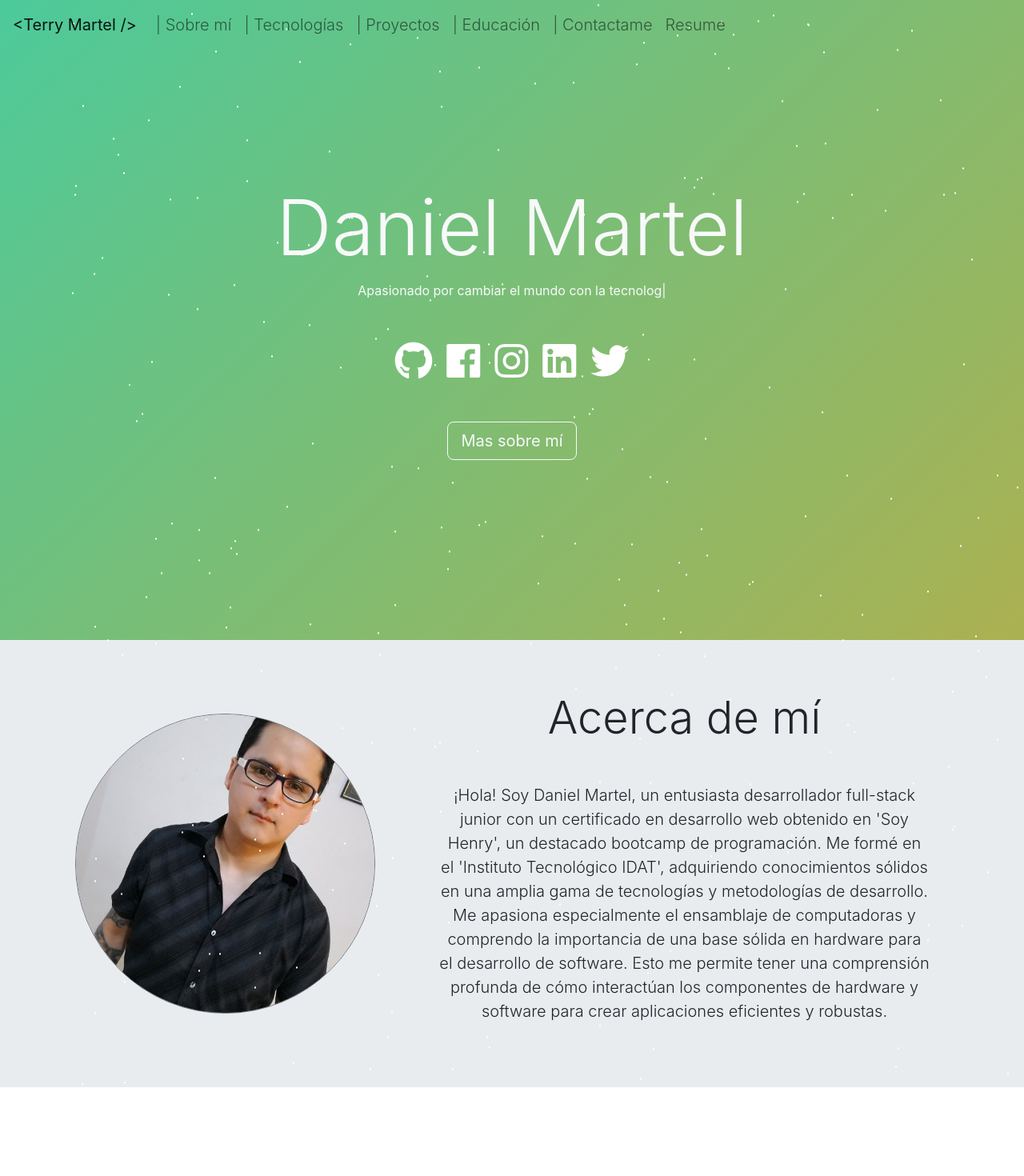
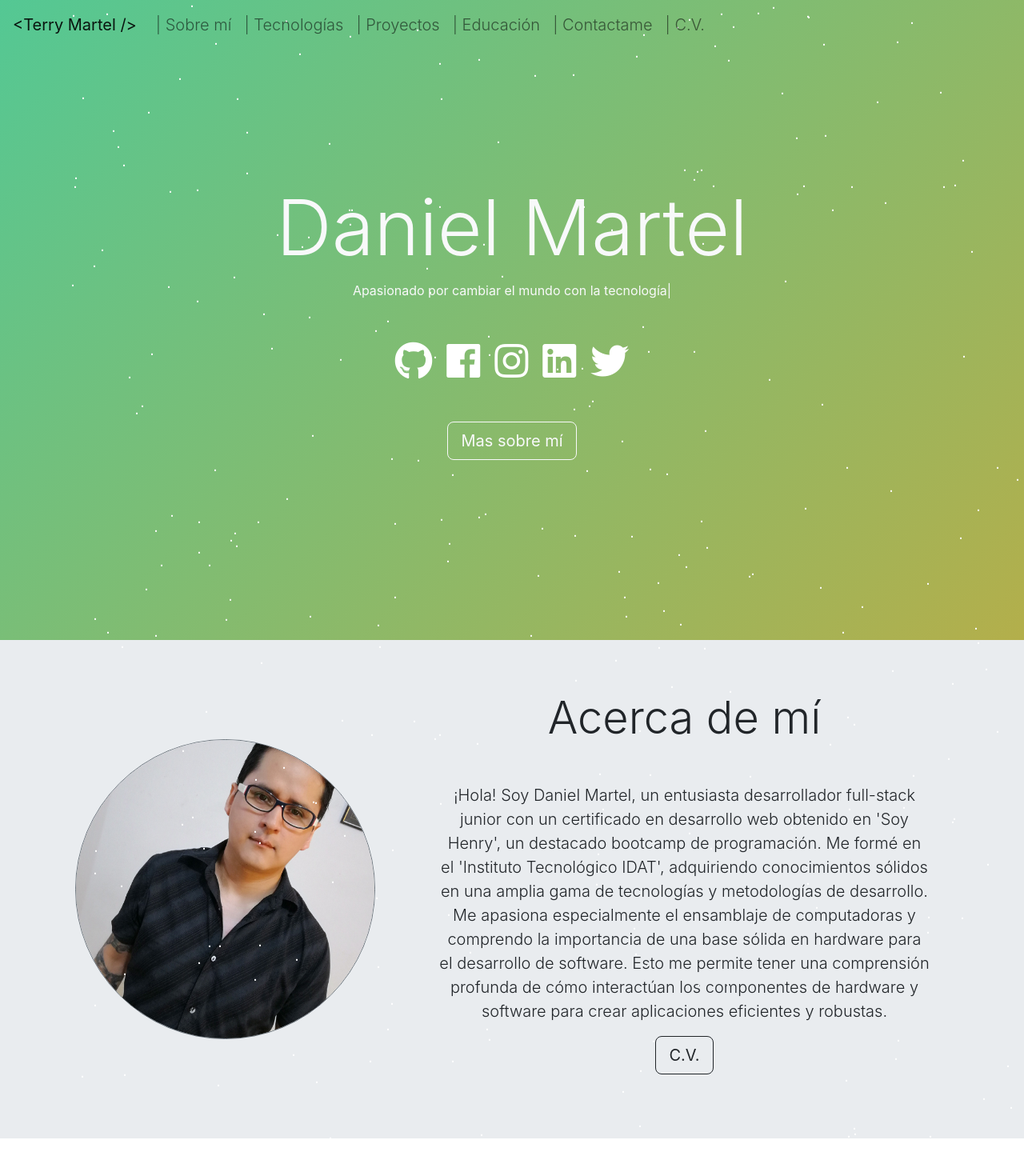
Before and after one commit to cterryc/endportfolio, a React (Create React App) app: page / in a window 1280 px wide. Shown: the top 1470 px of the page at 80% size. Built offline with nearby package versions, Linux system fonts and the light colour scheme; no server answers.

Commit message:
CV terminado

```diff
--- a/src/components/Navbar.jsx
+++ b/src/components/Navbar.jsx
@@ -93,11 +93,12 @@ const Navigation = React.forwardRef((props, ref) => {
             </NavLink>
           )}
           <NavLink
+            activeClassName="active"
             href={about.resume}
             target="_blank"
             rel="noreferrer noopener"
           >
-            Resume
+            | C.V.
           </NavLink>
         </Nav>
       </Navbar.Collapse>
--- a/src/components/home/AboutMe.jsx
+++ b/src/components/home/AboutMe.jsx
@@ -60,7 +60,7 @@ const AboutMe = ({ heading, message, link, imgSize, resume }) => {
                 role="button"
                 aria-label="Resume/CV"
               >
-                Resume
+                C.V.
               </a>
             </p>
           )}
--- a/src/editable-stuff/config.js
+++ b/src/editable-stuff/config.js
@@ -58,7 +58,7 @@ const about = {
     "¡Hola! Soy Daniel Martel, un entusiasta desarrollador full-stack junior con un certificado en desarrollo web obtenido en 'Soy Henry', un destacado bootcamp de programación. Me formé en el 'Instituto Tecnológico IDAT', adquiriendo conocimientos sólidos en una amplia gama de tecnologías y metodologías de desarrollo. Me apasiona especialmente el ensamblaje de computadoras y comprendo la importancia de una base sólida en hardware para el desarrollo de software. Esto me permite tener una comprensión profunda de cómo interactúan los componentes de hardware y software para crear aplicaciones eficientes y robustas.",
   message2: "Aunque tuve un revés en mi carrera cuando mi negocio se vio afectado por la pandemia de COVID-19 en 2020, esta experiencia me enseñó la importancia de la resiliencia y la adaptabilidad en el campo tecnológico. Aprendí a superar obstáculos y a buscar nuevas oportunidades para crecer y mejorar mis habilidades.",
   // resume: "https://docs.google.com/document/d/13_PWdhThMr6roxb-UFiJj4YAFOj8e_bv3Vx9UHQdyBQ/edit?usp=sharing",
-  resume: ""
+  resume: "https://rxresu.me/danyel.martel/daniel-martel"
 };
 
 // PROJECTS SECTION
```
